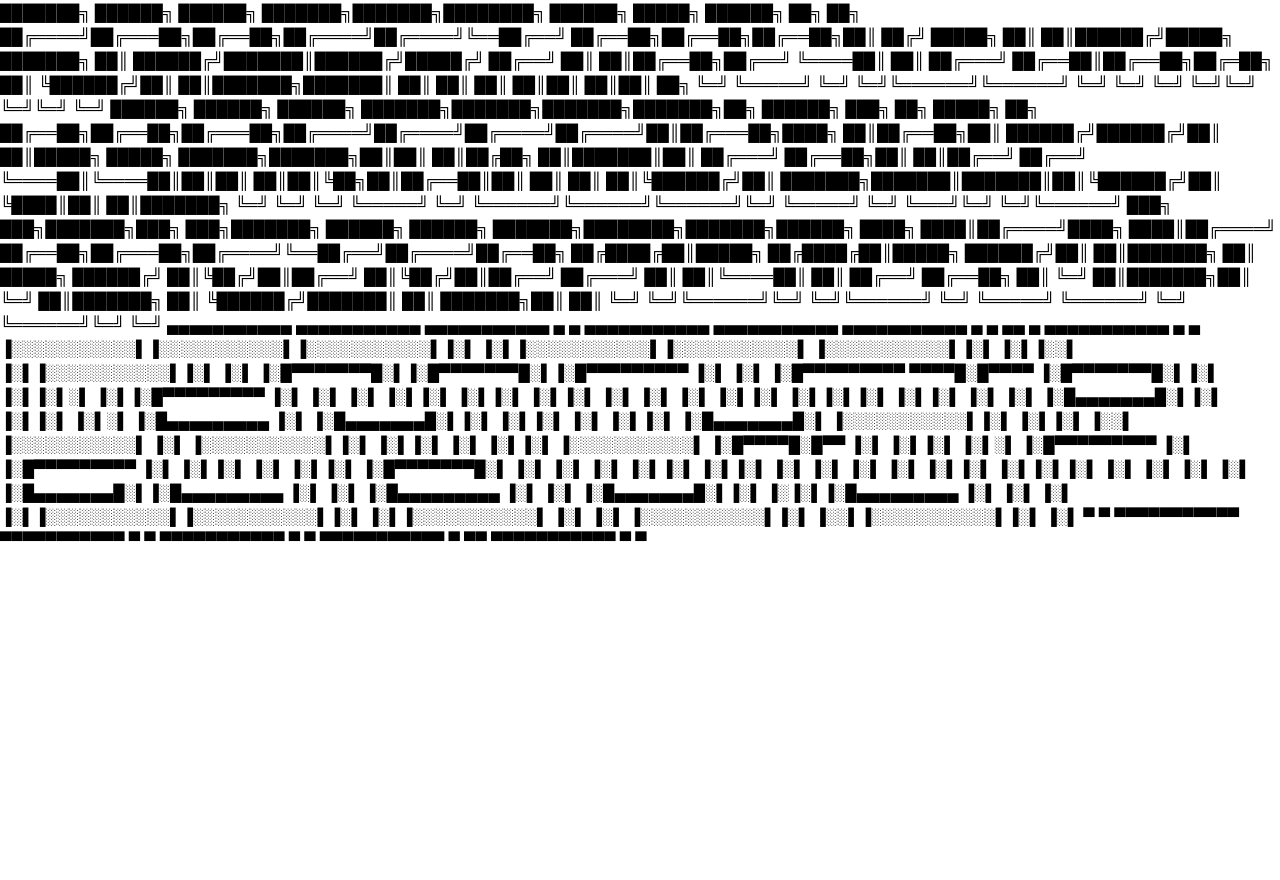
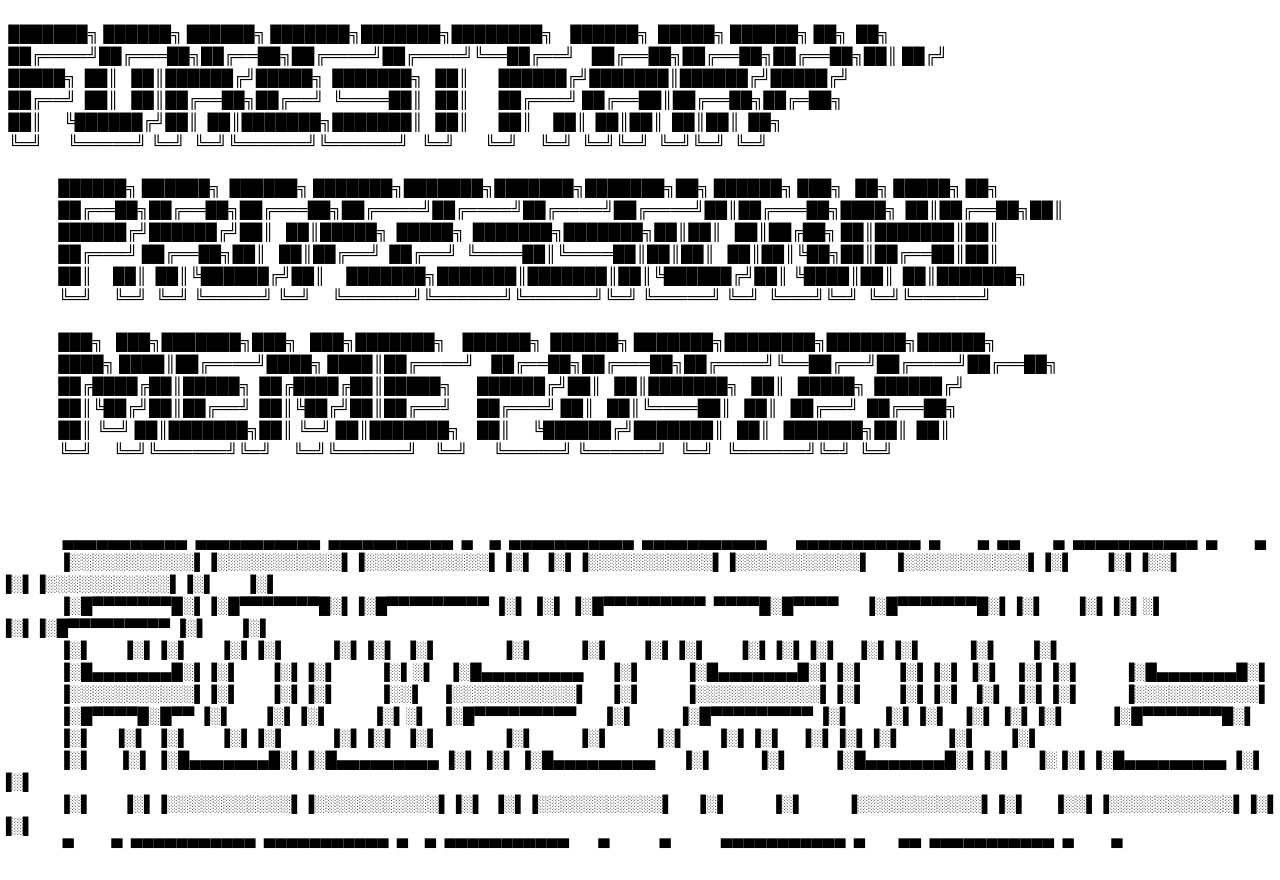
Before and after one commit to foresthpark/generic-component, a Next.js app: page /about in a window 1280 px wide. Before the commit the page ends 800 px from the top, so only its background shows below. Built offline with nearby package versions, Linux system fonts and the light colour scheme.

Commit message:
more setups

```diff
--- /dev/null
+++ b/src/components/ListExample.tsx
@@ -0,0 +1,29 @@
+import React from "react";
+import { type Address } from "~/constants/data";
+import { type Name } from "~/pages";
+
+interface ListExampleProps {
+  data: Name | Address;
+}
+
+export default function ListExample({ data }: ListExampleProps) {
+  if ("firstName" in data && "lastName" in data) {
+    return (
+      <li className="list-disc" key={data.firstName}>
+        <span>
+          {data.firstName} - {data.lastName}
+        </span>
+      </li>
+    );
+  }
+
+  if ("street" in data && "city" in data) {
+    return (
+      <li className="list-disc" key={data.city}>
+        <span>{`${data.street} /// ${data.city}`}</span>
+      </li>
+    );
+  }
+
+  return <span>No data available</span>;
+}
--- a/src/pages/about.tsx
+++ b/src/pages/about.tsx
@@ -38,5 +38,11 @@ export default function AboutPage() {
                ▀         ▀  ▀▀▀▀▀▀▀▀▀▀▀  ▀▀▀▀▀▀▀▀▀▀▀  ▀    ▀  ▀▀▀▀▀▀▀▀▀▀▀       ▀            ▀            ▀▀▀▀▀▀▀▀▀▀▀  ▀        ▀▀  ▀▀▀▀▀▀▀▀▀▀▀  ▀         ▀
 
 `;
-  return <div className="text-left">{name}</div>;
+  return (
+    <div
+      style={{ lineHeight: "normal" }}
+      className="whitespace-pre-wrap"
+      dangerouslySetInnerHTML={{ __html: name }}
+    />
+  );
 }
```
